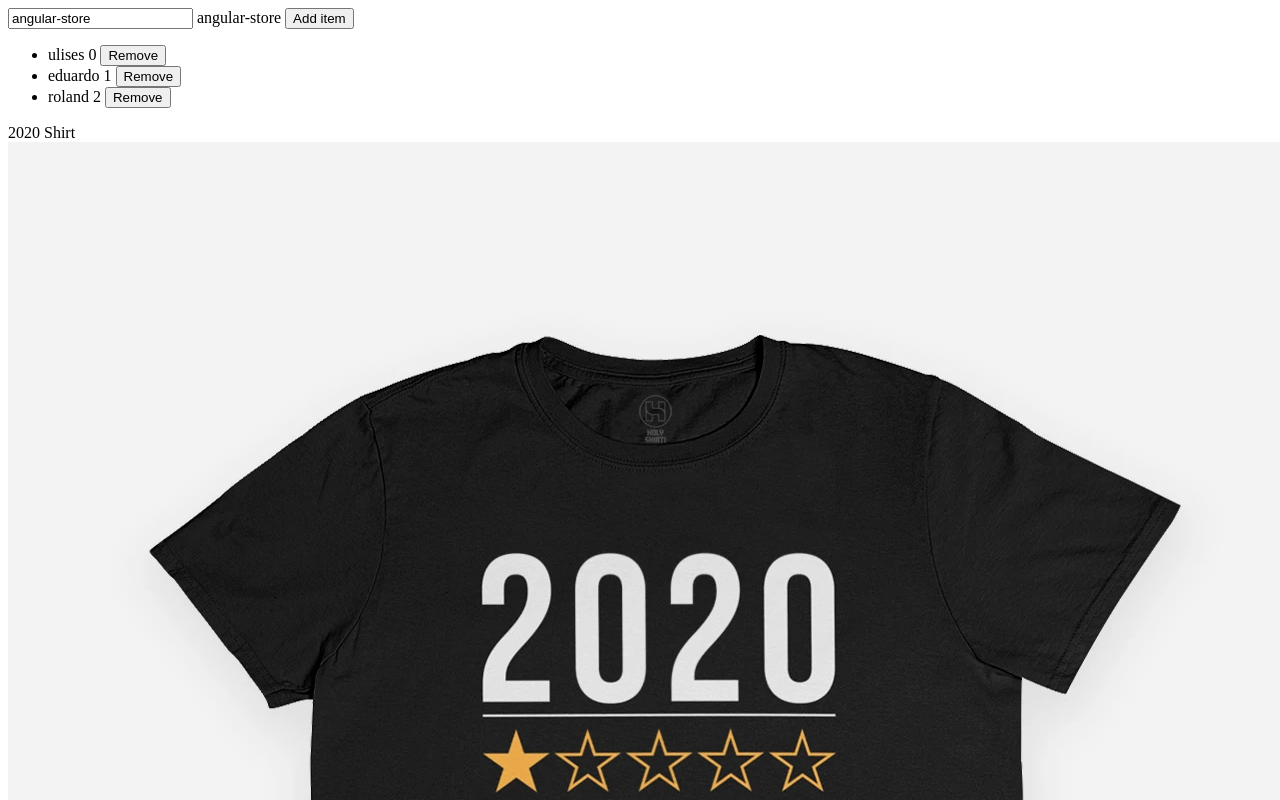
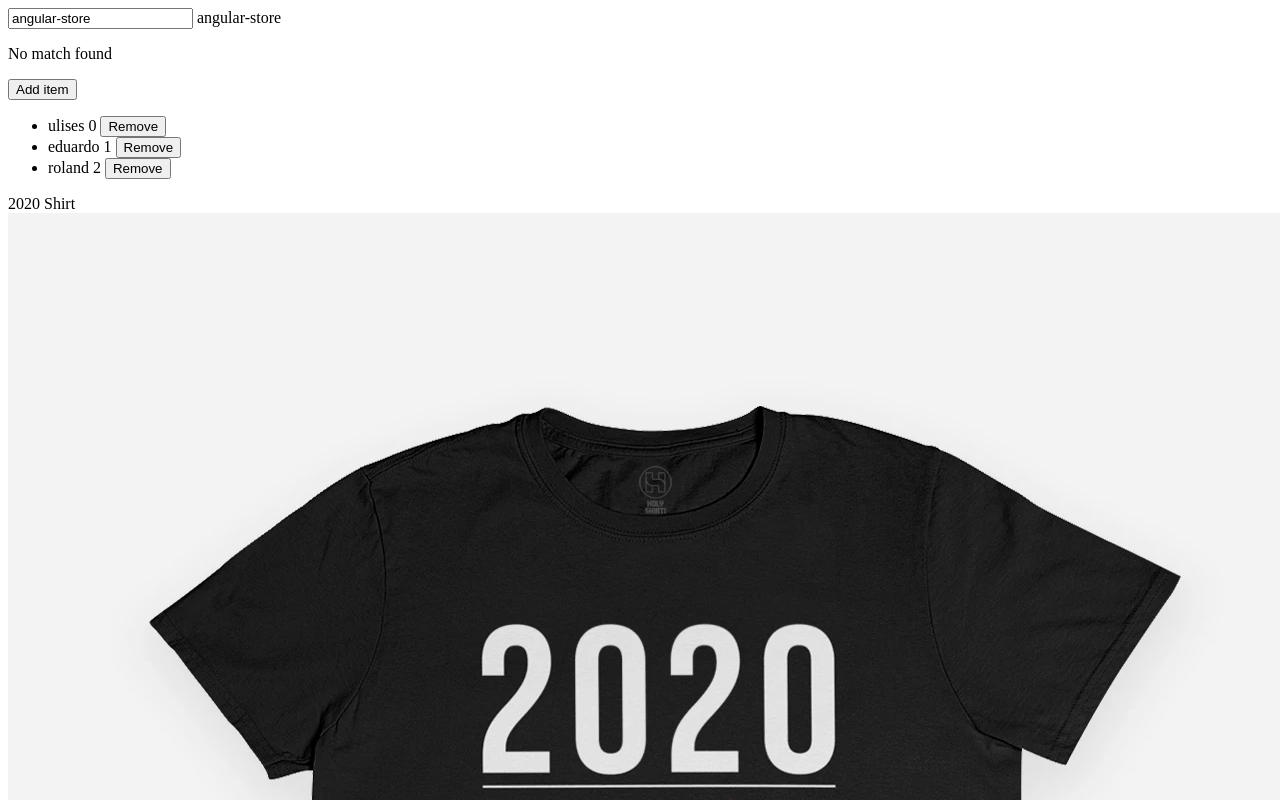
Before and after one commit to ulisesrg/angular-store, an Angular app: page / in a window 1280 px wide. Shown: the top 800 px of the page. Built offline with nearby package versions, Linux system fonts and the light colour scheme.

Commit message:
Add example of ngSwitch directive

```diff
--- a/src/app/app.component.html
+++ b/src/app/app.component.html
@@ -5,31 +5,12 @@
   this is a div
 </div>
 
-
-<!-- Other more advanced examples -->
-
-<!-- <div *ngIf="title === 'Store'; then store else welcome">
-  Simple view
-</div> -->
-<!-- View or template-->
-<!-- <ng-template #store>
-  Show content
-</ng-template>
-<ng-template #welcome>
-  Welcome
-</ng-template> -->
-
-
-<!-- <ng-template [ngIf]="isLoggedIn" [ngIfElse]="loggedOut">
-  <div>
-    Welcome back, friend.
-  </div>
-</ng-template>
-<ng-template #loggedOut>
-  <div>
-    Please friend, login.
-  </div>
-</ng-template> -->
+<div [ngSwitch]="title">
+  <p *ngSwitchCase="'ulises'">This is ulises</p>
+  <p *ngSwitchCase="'eduardo'">This is eduardo</p>
+  <p *ngSwitchCase="'roland'">This is roland</p>
+  <p *ngSwitchDefault>No match found</p>
+</div>
 
 <button (click)="addItem()">Add item</button>
 
```
